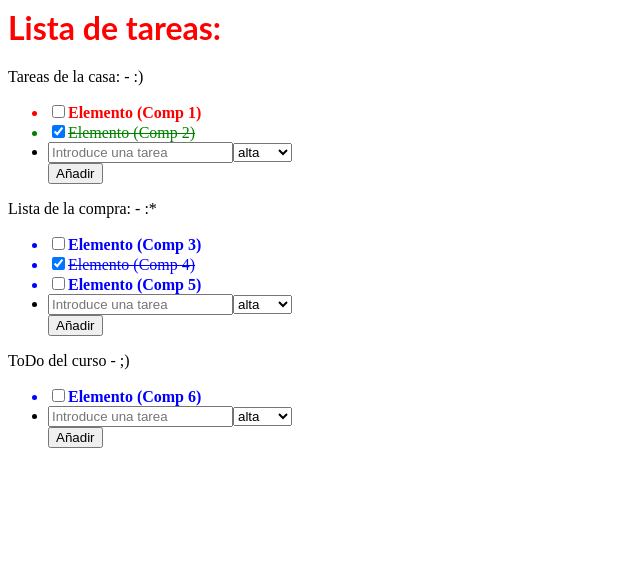
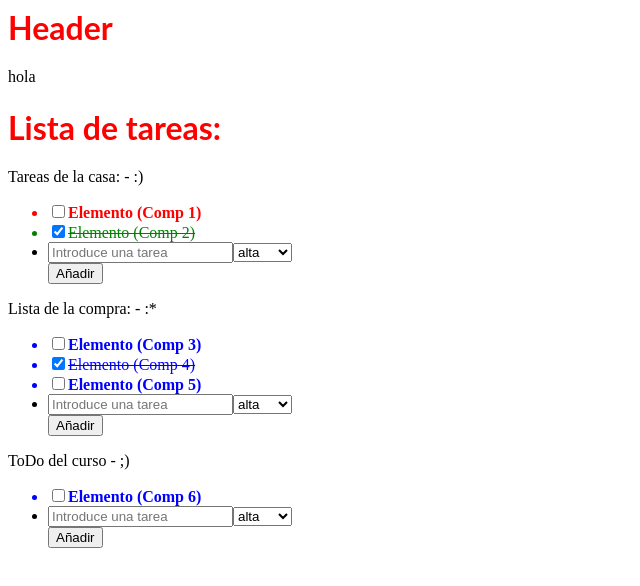
Before and after one commit to Eduardo-ed/react-es7mvf, a React (Create React App) app: page / in a window 1280 px wide. Shown: the top 586 px of the page, without its empty margins (0-640 px from the left). Built offline with nearby package versions, Linux system fonts and the light colour scheme.

Commit message:
1 file modified, 1 added

```diff
--- a/src/App.jsx
+++ b/src/App.jsx
@@ -2,6 +2,7 @@ import React from 'react';
 
 import { Lista } from './components/Lista';
 import ListaClase from './components/ListaClase';
+import Header from './components/Header';
 
 export function App() {
   const elementos1 = [
@@ -15,8 +16,16 @@ export function App() {
   ];
   const elementos3 = [{ done: false, texto: 'Elemento (Comp 6)' }];
 
+  const e={texto: `prueba`};
+  const e2={texto: `a`};
+  const e3={texto: `h`};
+
   return (
+
     <div>
+      <Header elementos = {[e, e2, e3]}/>
+
+
       <h1>Lista de tareas:</h1>
 
       <ListaClase titulo="Tareas de la casa:" icono=":)" elementos={elementos1} />
--- /dev/null
+++ b/src/components/Header.jsx
@@ -0,0 +1,31 @@
+import React from 'react';
+
+
+
+class Header extends React.Component {
+  constructor(props) {
+    super(props);
+
+    this.elementos = props.elementos;
+  }
+
+  crearElementos() {
+
+    return 'hola';
+  }
+
+
+  render() {
+
+    return (
+      <header>
+        <h1>Header</h1>
+
+        {this.crearElementos()}
+
+      </header>
+    );
+  }
+
+}
+export default Header;
```
